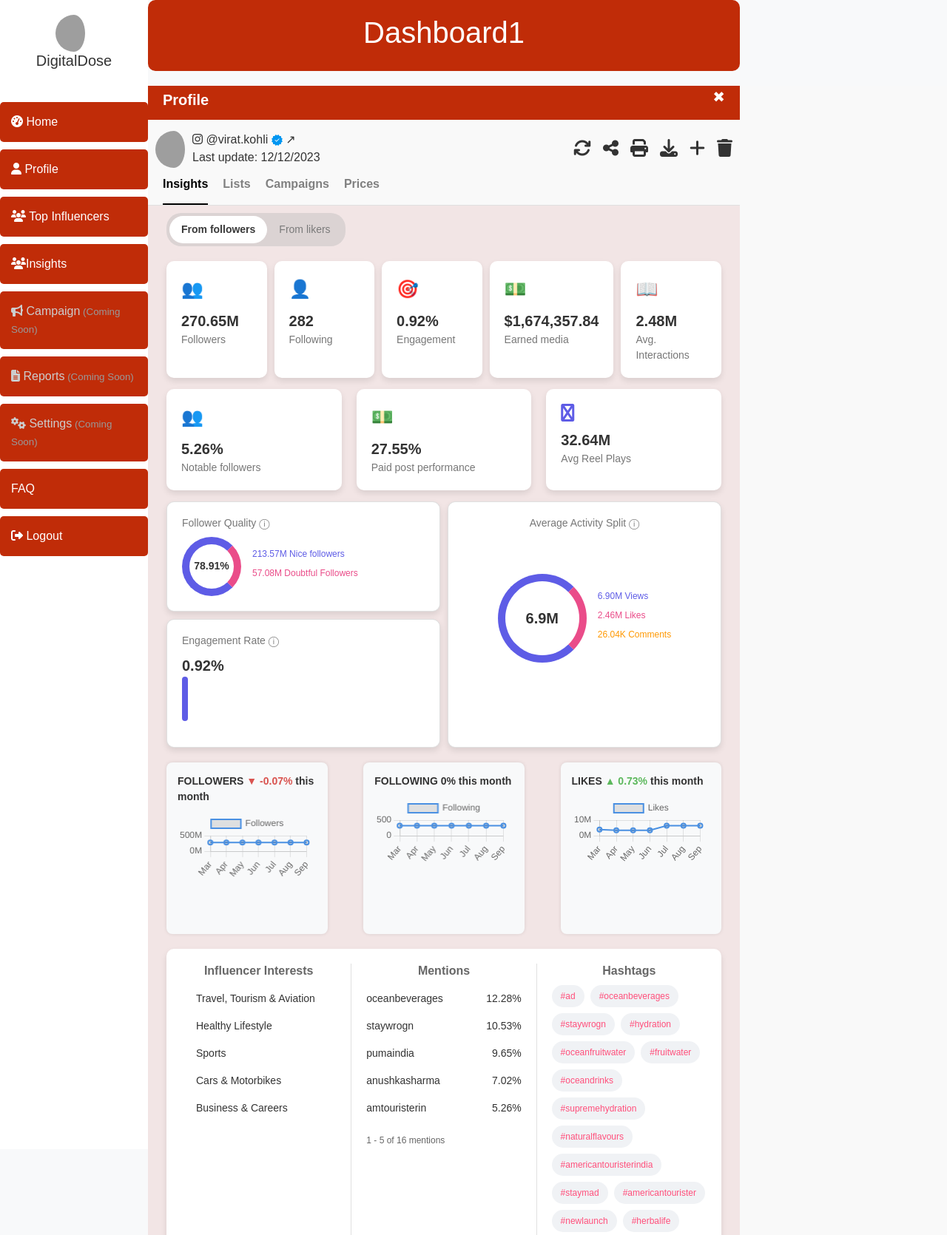
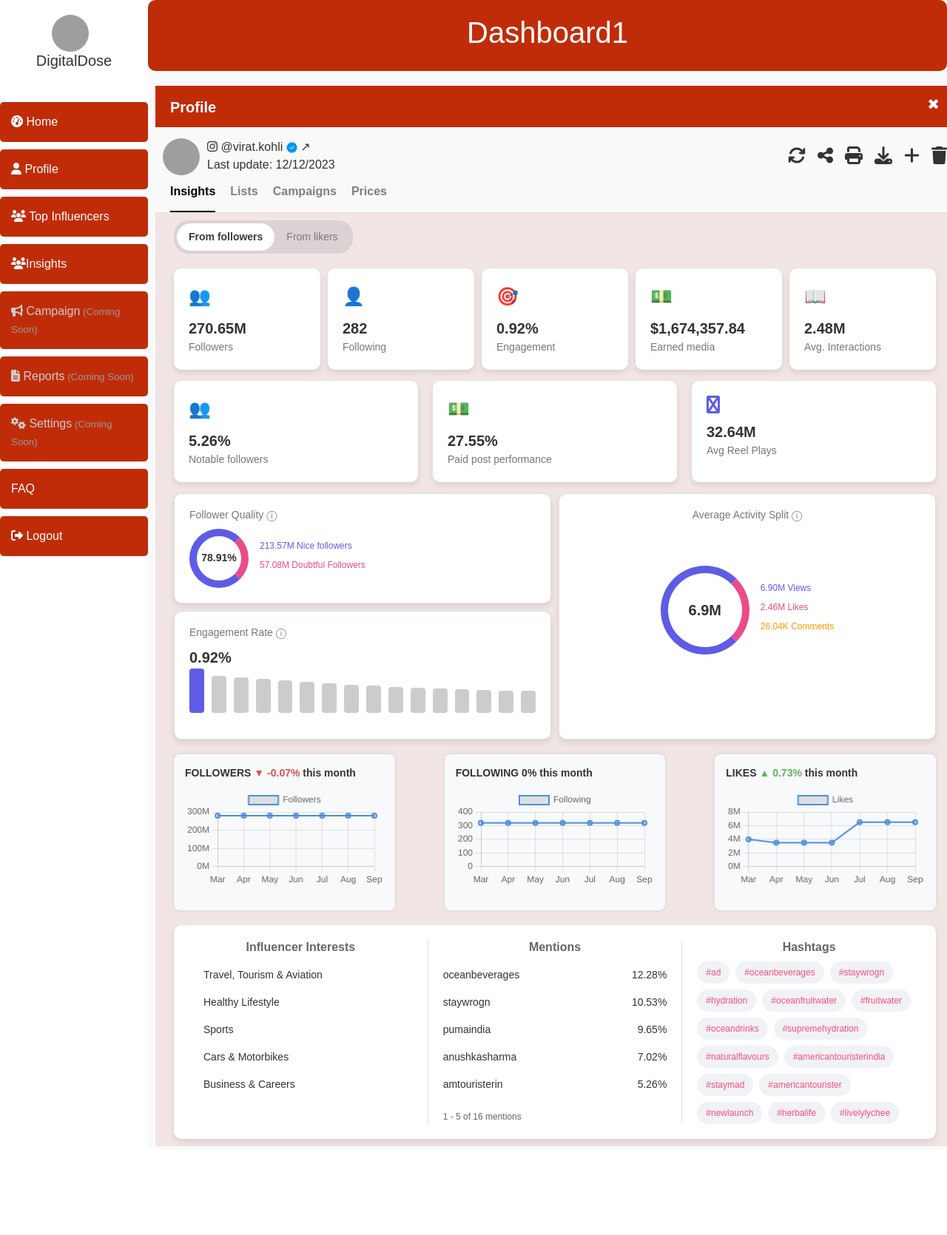
Before and after one commit to Ompalve62/INSTA-INSIGHTS-, a Django app: page /influencers_stats in a window 1280 px wide. Shown: the whole page at 74% size. After the commit the page ends 1550 px from the top, so only its background shows below. Run offline with Django 4.2, Linux system fonts and the light colour scheme; some libraries are stand-ins or nearby versions; grey boxes are pictures that could not be loaded.

Commit message:
InfluencerProfileScreenUpdate Sriram commit

```diff
--- a/scrapping/templates/base.html
+++ b/scrapping/templates/base.html
@@ -7,6 +7,7 @@
     <title>{% block title %} Dashboard {% endblock %}</title>
     <link rel="stylesheet" href="https://stackpath.bootstrapcdn.com/bootstrap/4.5.2/css/bootstrap.min.css">
     <link rel="stylesheet" href="https://fonts.googleapis.com/css2?family=Poppins:wght@300;400;500;600&display=swap">
+    <link rel="stylesheet" href="https://cdnjs.cloudflare.com/ajax/libs/font-awesome/4.7.0/css/font-awesome.min.css">
     <style>
         body {
             font-family: 'Poppins', sans-serif;
@@ -65,12 +66,16 @@
         .main-content {
             /* padding: 20px; */
             background-color: #f8f9fa;
-            width: calc(100vw - 200px);
-            display: flex;
+            width: calc(97vw - 200px);
+            /* display: flex;
             flex-direction: column;
-            box-sizing: border-box;
+            box-sizing: border-box; */
 
         }
+
+        .main-content::-webkit-scrollbar {
+  display: none; /* Chrome, Safari, Edge */
+}
 
         .dashboard-header {
             background: #C02C08;
@@ -79,7 +84,7 @@
             text-align: center;
             padding: 20px;
             margin-bottom: 20px;
-            max-width: 800px;
+            width: calc(100vw - 200px);
         }
 
         .dashboard-header h1{
@@ -88,19 +93,25 @@
 
         /* Flexbox layout to center content */
         .content-center {
-            display: flex;
+            /* display: flex; */
             /* justify-content: center;
             align-items: center; */
             height: 100vh;
-            flex-direction: column;
-            box-sizing: border-box;
+            /* flex-direction: column; */
+            /* box-sizing: border-box; */
         }
+
+        .content-center::-webkit-scrollbar{
+            display: none;}
 
         .container-fluid{
             display: flex;
-            flex-direction: column;
+            flex-direction: row;
             justify-content: space-between;
         }
+
+        .container-fluid::-webkit-scrollbar {
+            display: none;}
     </style>
 </head>
 
@@ -160,6 +171,7 @@
     <script src="https://cdn.jsdelivr.net/npm/@popperjs/core@2.5.2/dist/umd/popper.min.js"></script>
     <script src="https://stackpath.bootstrapcdn.com/bootstrap/4.5.2/js/bootstrap.min.js"></script>
     <script src="https://kit.fontawesome.com/a076d05399.js"></script>
+    <script src="https://kit.fontawesome.com/a076d05399.js" crossorigin="anonymous"></script>
 </body>
 
 </html>
--- a/scrapping/templates/influencerProfile.html
+++ b/scrapping/templates/influencerProfile.html
@@ -7,6 +7,9 @@
   height: calc(100vh);
   overflow-y: scroll;
   background-color: #f9f9f9;
+  width: calc(100vw - 200px);
+  margin-left: 10px;
+  margin-top: 10px;
 ">
 <style>
 
@@ -14,13 +17,12 @@
         display: flex;
             flex-direction: column;
             overflow-y: auto;
-            width: 800px;
+            margin-bottom: 120px;
     }
 body{
     margin: 0;
     padding: 0;
     font-family: Arial, sans-serif;
-    position: absolute;
 }
 
 .header{
@@ -29,6 +31,7 @@
     justify-content: space-between;
     align-items: center;
     background-color: #c02c08;
+    padding-top: 10px;
 }
 
 .heading{
@@ -53,7 +56,7 @@
     border-radius: 50%;
     width:50px;
     height: 50px;
-    padding-right: 10px
+    margin-right: 10px
 }
 
 .main-flex{
@@ -267,15 +270,114 @@
 .bar-chart {
     display: flex;
     align-items: flex-end;
-    gap: 5px;
+    gap: 10px;
 }
 
-.bar {
-    width: 8px;
+.bar14 {
+    width: 20px;
+    height: 30px;
+    background-color: #ccc;
+    border-radius: 4px;
+}
+
+.bar13 {
+    width: 20px;
+    height: 31px;
+    background-color: #ccc;
+    border-radius: 4px;
+}
+
+.bar12 {
+    width: 20px;
+    height: 32px;
+    background-color: #ccc;
+    border-radius: 4px;
+}
+
+.bar11 {
+    width: 20px;
+    height: 33px;
+    background-color: #ccc;
+    border-radius: 4px;
+}
+
+.bar10 {
+    width: 20px;
+    height: 34px;
+    background-color: #ccc;
+    border-radius: 4px;
+}
+
+.bar9 {
+    width: 20px;
+    height: 35px;
+    background-color: #ccc;
+    border-radius: 4px;
+}
+
+.bar8 {
+    width: 20px;
+    height: 37px;
+    background-color: #ccc;
+    border-radius: 4px;
+}
+
+.bar7 {
+    width: 20px;
+    height: 38px;
+    background-color: #ccc;
+    border-radius: 4px;
+}
+
+.bar6 {
+    width: 20px;
     height: 40px;
     background-color: #ccc;
     border-radius: 4px;
 }
+
+.bar5 {
+    width: 20px;
+    height: 42px;
+    background-color: #ccc;
+    border-radius: 4px;
+}
+
+.bar4 {
+    width: 20px;
+    height: 44px;
+    background-color: #ccc;
+    border-radius: 4px;
+}
+
+.bar3 {
+    width: 20px;
+    height: 46px;
+    background-color: #ccc;
+    border-radius: 4px;
+}
+
+.bar2{
+    width: 20px;
+    height: 48px;
+    background-color: #ccc;
+    border-radius: 4px;
+}
+
+.bar1 {
+    width: 20px;
+    height: 50px;
+    background-color: #ccc;
+    border-radius: 4px;
+}
+
+.bar {
+    width: 20px;
+    height: 55px;
+    background-color: #ccc;
+    border-radius: 4px;
+}
+
 
 .median {
     background-color: #5e5ce6;
```
Also changed, not shown: scrapping/templates/influencers.html (+9 -3 lines), scrapping/db.sqlite3.
